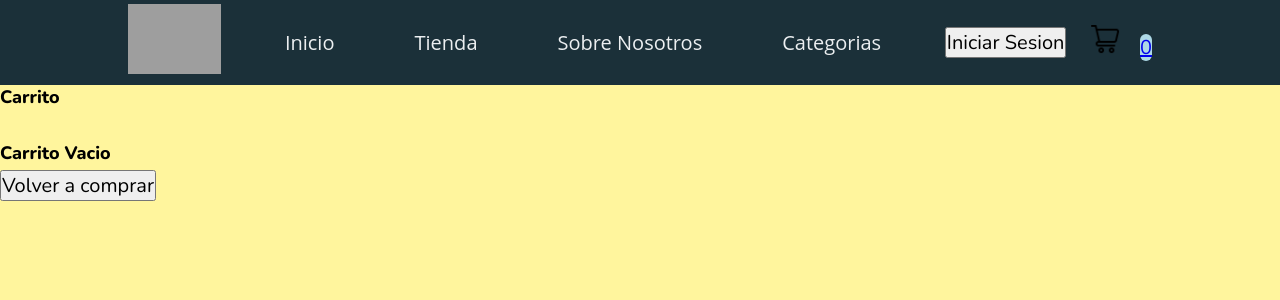
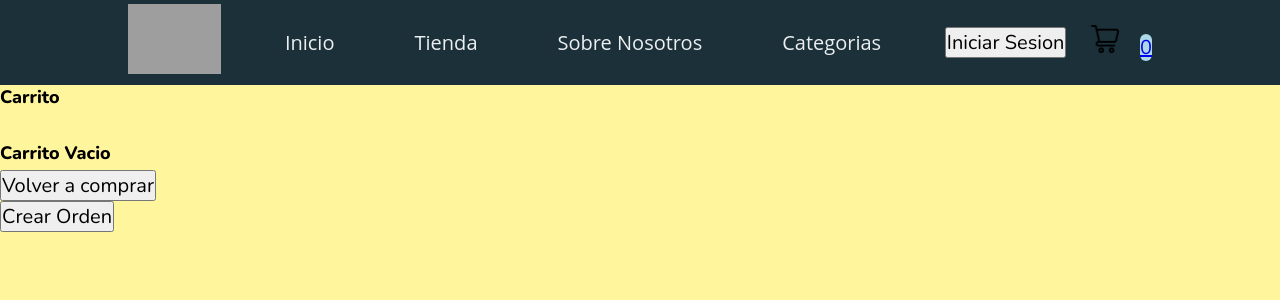
Before and after one commit to Facundo-Perez/ecommercePerez, a React (Create React App) app: page /cart in a window 1280 px wide. Shown: the top 300 px of the page. Built offline with nearby package versions, Linux system fonts and the light colour scheme; grey boxes are pictures that could not be loaded.

Commit message:
Desafío: Item Collection II

```diff
--- a/package.json
+++ b/package.json
@@ -7,6 +7,7 @@
     "@testing-library/react": "^13.3.0",
     "@testing-library/user-event": "^13.5.0",
     "firebase": "^9.10.0",
+    "moment": "^2.29.4",
     "react": "^18.2.0",
     "react-dom": "^18.2.0",
     "react-router-dom": "^6.4.0",
--- a/src/components/Cart/Cart.js
+++ b/src/components/Cart/Cart.js
@@ -1,9 +1,33 @@
 import { useContext } from "react"
 import { cartContext } from "../../context/cartContext"
 import { Link } from "react-router-dom";
+import { collection, addDoc, getFirestore } from "firebase/firestore";
+import moment from 'moment';
 const Cart = () => {
   const {cart, removeProduct} = useContext(cartContext);
-    console.log('cart', cart)
+  const createOrder = () =>{
+    const db = getFirestore();
+    const order = {
+      buyer: {
+        name:'user',
+        phone: '12345',
+        email: 'test@test.com',
+      },
+      items: cart,
+      total: cart.reduce((prev , valorActual) =>
+      prev + valorActual.price * valorActual.cantidad,
+      0),
+      Date: moment().format()
+    };
+    const queryOrder = collection(db , 'orders');
+    addDoc(queryOrder, order)
+    .then(({id}) =>{
+    console.log(id);
+    alert('Compra realizada.');
+    })
+    .catch((error) =>
+    alert('Error al realizar la compra, intente de nuevo mas tarde.'))
+  }
 
     return (
     <div>
@@ -30,7 +54,9 @@ const Cart = () => {
             </>
         )}
 
-
+        <div>
+          <button onClick={createOrder}>Crear Orden</button>
+        </div>
     </div>
   )
 }
--- a/src/components/ItemList/ItemList.js
+++ b/src/components/ItemList/ItemList.js
@@ -1,9 +1,9 @@
 import Item from "../Item/Item"
 import { NavLink } from "react-router-dom";
-
+import '../Item/Item.css'
 const ItemList = ({lista}) => {
     return (
-        <div>
+        <div className="orderCards">
          {lista.map((product)=>(
             <NavLink
             key={product.id}
--- a/src/components/itemListContainer/ItemListContainer.js
+++ b/src/components/itemListContainer/ItemListContainer.js
@@ -31,7 +31,6 @@ const ItemListContainer = () =>{
         else{
             getDocs(querySnapshot)
             .then((res) => {
-            console.log('response',res.docs);
             const data = res.docs.map((doc) => {
                 return {id: doc.id, ...doc.data()};
             });
```
Also changed, not shown: 1 other file (tests, documents, lock files or other folders).
